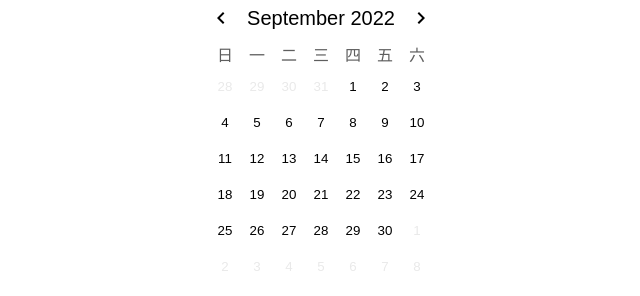
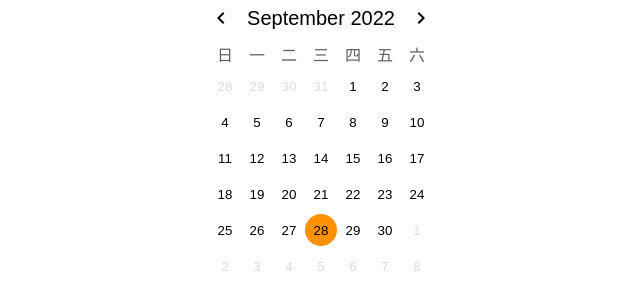
Before and after one commit to swilly821209/Vdate-picker, a Vue app: page / in a window 1280 px wide. Shown: the part 333-629 px from the top of the page, without its empty margins (319-959 px from the left). Built offline with nearby package versions, Linux system fonts and the light colour scheme.

Commit message:
fix: prop

```diff
--- a/src/components/date-picker.vue
+++ b/src/components/date-picker.vue
@@ -219,8 +219,8 @@ function findIndexModelDate(date: Date): number {
       @setMonth="setCurrentViewMonth"
     />
     <DateTable
-      :date="currentViewDate"
-      :nowPickDate="modelDateValue"
+      :internalModelDate="internalModelDate"
+      :currentViewDate="currentViewDate"
       :mode="mode"
       @setModelDateValue="setModelDateValue"
       v-else
--- a/src/components/date-table.vue
+++ b/src/components/date-table.vue
@@ -3,13 +3,13 @@ import dayjs from 'dayjs';
 import ObjeceSupport from 'dayjs/plugin/objectSupport';
 import IsBetween from 'dayjs/plugin/isBetween';
 import { useCounter } from '@vueuse/core';
-import { ref, computed } from 'vue';
+import { ref, computed, popScopeId } from 'vue';
 import type { DatePickerMode } from './types';
 
 dayjs.extend(IsBetween);
 dayjs.extend(ObjeceSupport);
 
-type DateType = 'normal' | 'today' | 'week' | 'next-month' | 'prev-month';
+type DateType = 'normal' | 'active' | 'week' | 'next-month' | 'prev-month';
 interface DateTableData {
   year: number;
   month: number;
@@ -17,11 +17,13 @@ interface DateTableData {
   disabled: boolean;
   type: DateType;
 }
+
 const props = defineProps<{
-  date: Date;
-  nowPickDate: Date | Date[];
   mode: DatePickerMode;
+  internalModelDate: string | string[];
+  currentViewDate: string;
 }>();
+
 const emits = defineEmits<{ (e: 'setModelDateValue', date: Date): void }>();
 
 const firstDayOfWeek = 0;
@@ -39,13 +41,14 @@ const weekList = computed(() => {
 // const dateList = ref<DateTableData[]>([]);
 
 const dateList = computed<DateTableData[]>(() => {
-  const year = +dayjs(props.date).format('YYYY');
-  const month = +dayjs(props.date).format('MM');
+  const year = +dayjs(props.currentViewDate).format('YYYY');
+  const month = +dayjs(props.currentViewDate).format('MM');
   const monthFirstDayOfWeek =
-    dayjs(props.date).startOf('month').day() - firstDayOfWeek;
-  const endDateOfMonth = dayjs(props.date).endOf('month').date();
-  const nextMonth = dayjs(props.date).add(1, 'month');
-  const prevMonth = dayjs(props.date).subtract(1, 'month');
+    dayjs(props.currentViewDate).startOf('month').day() - firstDayOfWeek;
+  const endDateOfMonth = dayjs(props.currentViewDate).endOf('month').date();
+  const nextMonth = dayjs(props.currentViewDate).add(1, 'month');
+  console.log(nextMonth)
+  const prevMonth = dayjs(props.currentViewDate).subtract(1, 'month');
   const endDateOfPrevMonth = prevMonth.endOf('month').date();
   const { count: prevMonthDate, inc: incPrevMonthDate } = useCounter(
     endDateOfPrevMonth + 1 - monthFirstDayOfWeek
@@ -60,12 +63,14 @@ const dateList = computed<DateTableData[]>(() => {
         month: month,
         date: nowMonthDate.value,
         disabled: disabledDate(
-          new Date(`${year}-${month}-${nowMonthDate.value}`)
+          new Date(
+            dayjs(`${year}-${month}-${nowMonthDate.value}`).format('YYYY-MM-DD')
+          )
         )
           ? true
           : false,
-        type: handlerPickDayType(
-          new Date(`${year}-${month}-${nowMonthDate.value}`)
+        type: handlerPickDateType(
+          dayjs(`${year}-${month}-${nowMonthDate.value}`).format('YYYY-MM-DD')
         ),
       });
       incNowMonthDate();
@@ -91,31 +96,25 @@ const dateList = computed<DateTableData[]>(() => {
     });
     incPrevMonthDate();
   }
+  console.log(dateList)
   return dateList;
 });
 
-function handlerPickDayType(date: Date): DatePickerMode {
-  let type = 'normal';
+function handlerPickDateType(dateString: string): DateType {
+  let type: DateType = 'normal';
   if (
-    props.mode === 'range' &&
-    Array.isArray(props.nowPickDate) &&
-    props.nowPickDate.length === 2
+    Array.isArray(props.internalModelDate) &&
+    props.internalModelDate.includes(dateString)
   ) {
-    dayjs(date).isBetween(
-      props.nowPickDate[0],
-      props.nowPickDate[1],
-      'day',
-      '[]'
-    )
-      ? (type = 'today')
-      : (type = 'normal');
+    if (props.internalModelDate.includes(dateString)) {
+      type = 'active';
+    }
+  } else {
+    if (props.internalModelDate === dateString) {
+      type = 'active';
+    }
   }
-  if (Array.isArray(props.nowPickDate)) {
-    props.nowPickDate.map(pickDate => {
-      dayjs(pickDate).isSame(dayjs(date), 'day') ? (type = 'today') : '';
-    });
-  }
-  return type as DatePickerMode;
+  return type;
 }
 
 function clickDateBtn(date: DateTableData) {
@@ -143,7 +142,7 @@ const disabledDate = (date: Date) => {
         :key="index"
         :class="{
           'date-btn__disabled': date.disabled,
-          'is-active': date.type === 'today',
+          'is-active': date.type === 'active',
         }"
         :disabled="date.disabled && date.type !== 'normal'"
         @click="clickDateBtn(date)"
@@ -192,7 +191,7 @@ const disabledDate = (date: Date) => {
 }
 
 .date-btn__disabled {
-  opacity: 0.3;
+  opacity: 0.5;
   cursor: not-allowed;
 }
 
```
